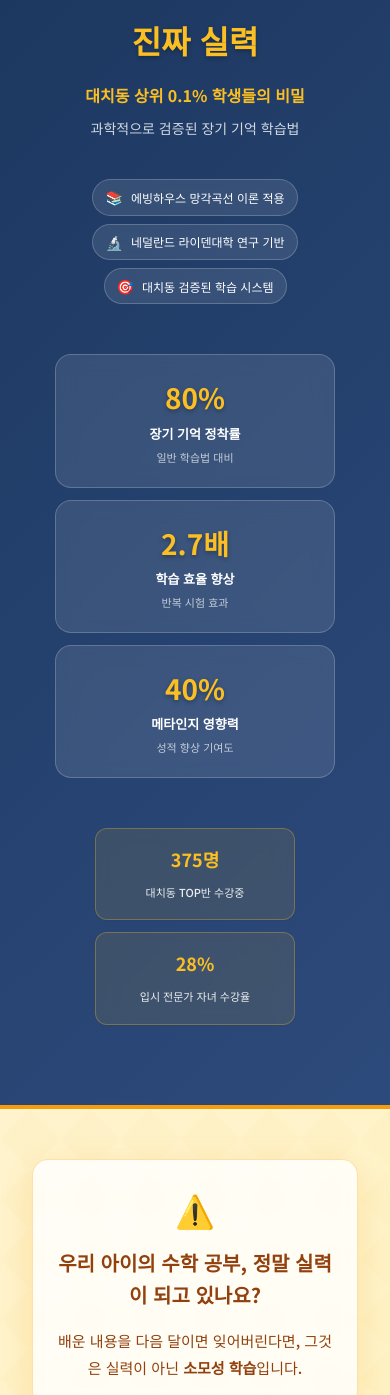
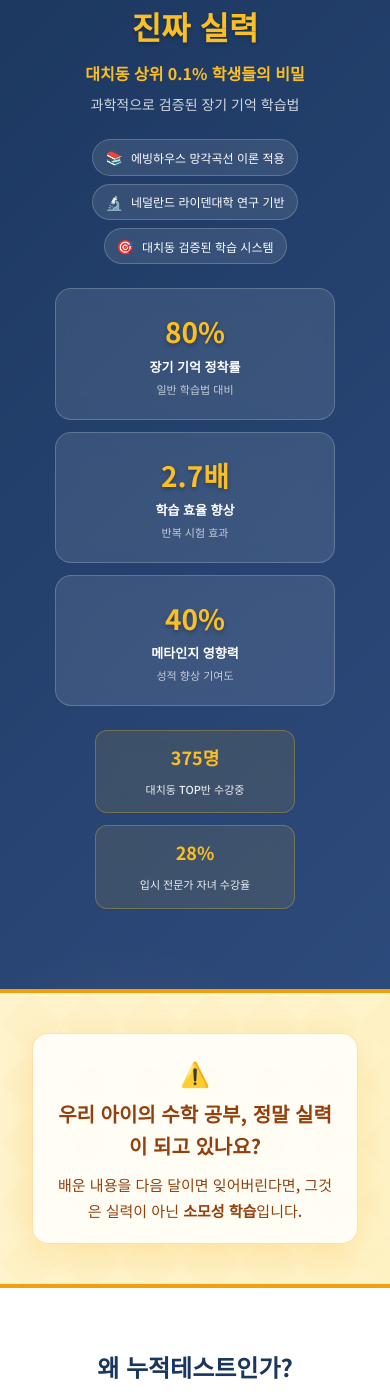
Before and after one commit to seung-jun221/sutam, a website: page cumulative-test.html in a window 390 px wide. Shown: the part 298-1693 px from the top of the page. Drawn offline with Linux system fonts and the light colour scheme.

Commit message:
누적페이지 수정1

```diff
--- a/assets/css/cumulative-test.css
+++ b/assets/css/cumulative-test.css
@@ -10,7 +10,7 @@
 
 /* ========== 페이지 히어로 ========== */
 .page-hero {
-  padding: 100px 0;
+  padding: 80px 0 70px;
   background: linear-gradient(135deg, #1a365d 0%, #2d4a7c 100%);
   color: white;
   text-align: center;
@@ -75,7 +75,7 @@
   border-radius: 25px;
   font-size: 14px;
   font-weight: 600;
-  margin-bottom: 32px;
+  margin-bottom: 24px;
   letter-spacing: 0.5px;
   backdrop-filter: blur(10px);
 }
@@ -85,7 +85,7 @@
 }
 
 .hero-title {
-  margin-bottom: 24px;
+  margin-bottom: 20px;
   line-height: 1.2;
 }
 
@@ -94,7 +94,7 @@
   font-weight: 400;
   color: rgba(255, 255, 255, 0.9);
   display: block;
-  margin-bottom: 8px;
+  margin-bottom: 6px;
 }
 
 .title-highlight {
@@ -105,14 +105,14 @@
 }
 
 .hero-subtitle {
-  margin-bottom: 40px;
+  margin-bottom: 32px;
 }
 
 .subtitle-main {
   font-size: 20px;
   font-weight: 600;
   color: #fbbf24;
-  margin-bottom: 8px;
+  margin-bottom: 6px;
 }
 
 .subtitle-sub {
@@ -124,8 +124,8 @@
 .credentials {
   display: flex;
   justify-content: center;
-  gap: 32px;
-  margin-bottom: 50px;
+  gap: 24px;
+  margin-bottom: 36px;
   flex-wrap: wrap;
 }
 
@@ -149,19 +149,19 @@
 .hero-stats {
   display: flex;
   justify-content: center;
-  gap: 40px;
-  margin-bottom: 50px;
+  gap: 32px;
+  margin-bottom: 36px;
   flex-wrap: wrap;
 }
 
 .stat-item {
   text-align: center;
-  padding: 24px;
+  padding: 20px 16px;
   background: rgba(255, 255, 255, 0.1);
   border-radius: 16px;
   backdrop-filter: blur(10px);
   border: 1px solid rgba(255, 255, 255, 0.2);
-  min-width: 160px;
+  min-width: 150px;
   transition: all 0.3s ease;
 }
 
@@ -173,7 +173,7 @@
 .stat-content {
   display: flex;
   flex-direction: column;
-  gap: 4px;
+  gap: 3px;
 }
 
 .stat-number {
@@ -198,13 +198,13 @@
 .trust-indicators {
   display: flex;
   justify-content: center;
-  gap: 40px;
+  gap: 32px;
   flex-wrap: wrap;
 }
 
 .trust-item {
   text-align: center;
-  padding: 16px 24px;
+  padding: 12px 20px;
   background: rgba(251, 191, 36, 0.1);
   border: 1px solid rgba(251, 191, 36, 0.3);
   border-radius: 12px;
@@ -216,7 +216,7 @@
   font-size: 24px;
   font-weight: 700;
   color: #fbbf24;
-  margin-bottom: 4px;
+  margin-bottom: 3px;
 }
 
 .trust-text {
@@ -228,7 +228,7 @@
 /* ========== 경고 메시지 ========== */
 .warning-section {
   background: linear-gradient(135deg, #fff3cd 0%, #fef3c7 100%);
-  padding: 50px 0;
+  padding: 40px 0;
   border-top: 4px solid var(--warning-color);
   border-bottom: 4px solid var(--warning-color);
   position: relative;
@@ -252,7 +252,7 @@
   margin: 0 auto;
   position: relative;
   z-index: 1;
-  padding: 32px;
+  padding: 28px;
   background: rgba(255, 255, 255, 0.8);
   border-radius: 16px;
   backdrop-filter: blur(10px);
@@ -261,24 +261,24 @@
 }
 
 .warning-title {
-  font-size: 26px;
+  font-size: 24px;
   font-weight: 800;
   color: #92400e;
-  margin-bottom: 16px;
+  margin-bottom: 12px;
   position: relative;
 }
 
 .warning-title::before {
   content: '⚠️';
-  font-size: 32px;
+  font-size: 28px;
   display: block;
-  margin-bottom: 12px;
+  margin-bottom: 8px;
 }
 
 .warning-text {
-  font-size: 18px;
+  font-size: 17px;
   color: #92400e;
-  line-height: 1.8;
+  line-height: 1.7;
   font-weight: 500;
 }
 
@@ -747,13 +747,40 @@
     max-width: 200px;
   }
 
+  .hero-badge {
+    margin-bottom: 20px;
+    padding: 10px 20px;
+  }
+
+  .hero-title {
+    margin-bottom: 16px;
+  }
+
+  .hero-subtitle {
+    margin-bottom: 24px;
+  }
+
+  .credentials {
+    margin-bottom: 24px;
+  }
+
+  .hero-stats {
+    margin-bottom: 24px;
+  }
+
   .warning-content {
-    padding: 24px;
+    padding: 20px;
     margin: 0 16px;
   }
 
   .warning-title {
     font-size: 20px;
+    margin-bottom: 10px;
+  }
+
+  .warning-title::before {
+    font-size: 24px;
+    margin-bottom: 6px;
   }
 
   .warning-text {
```
